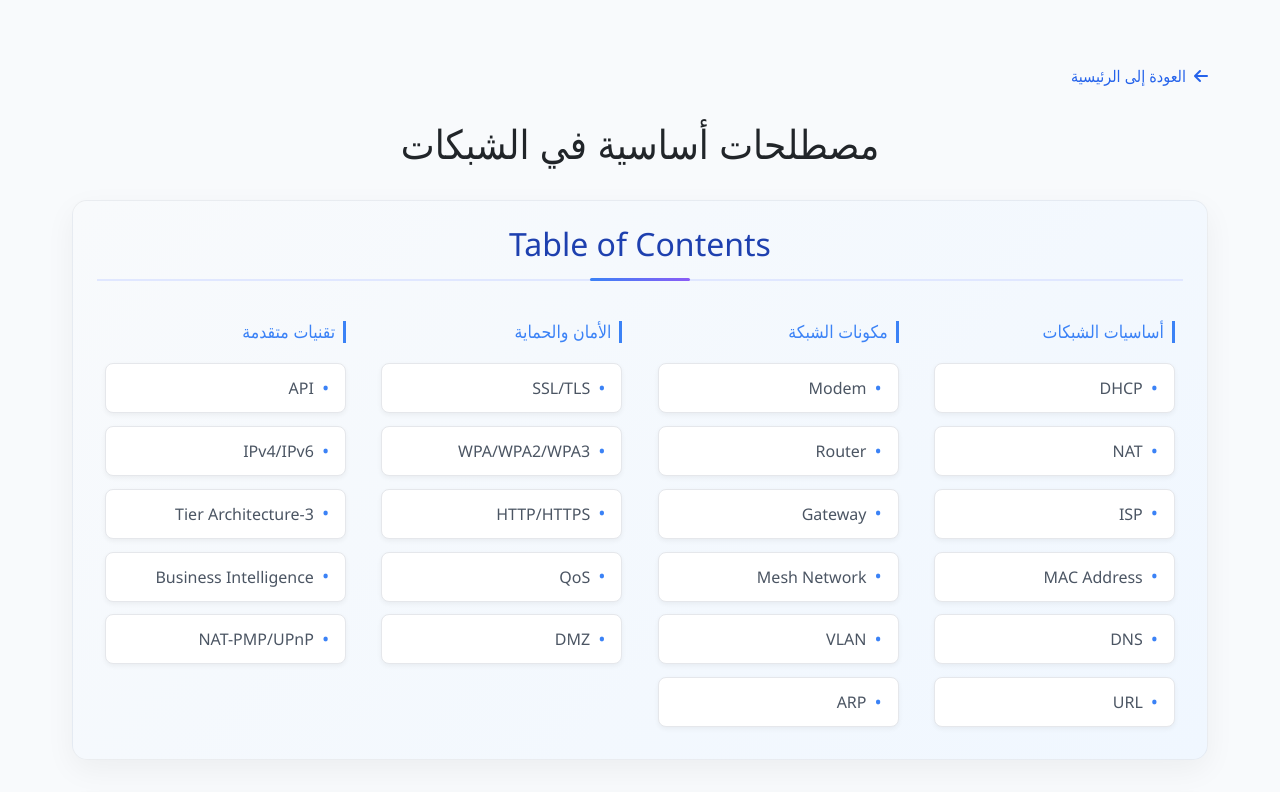
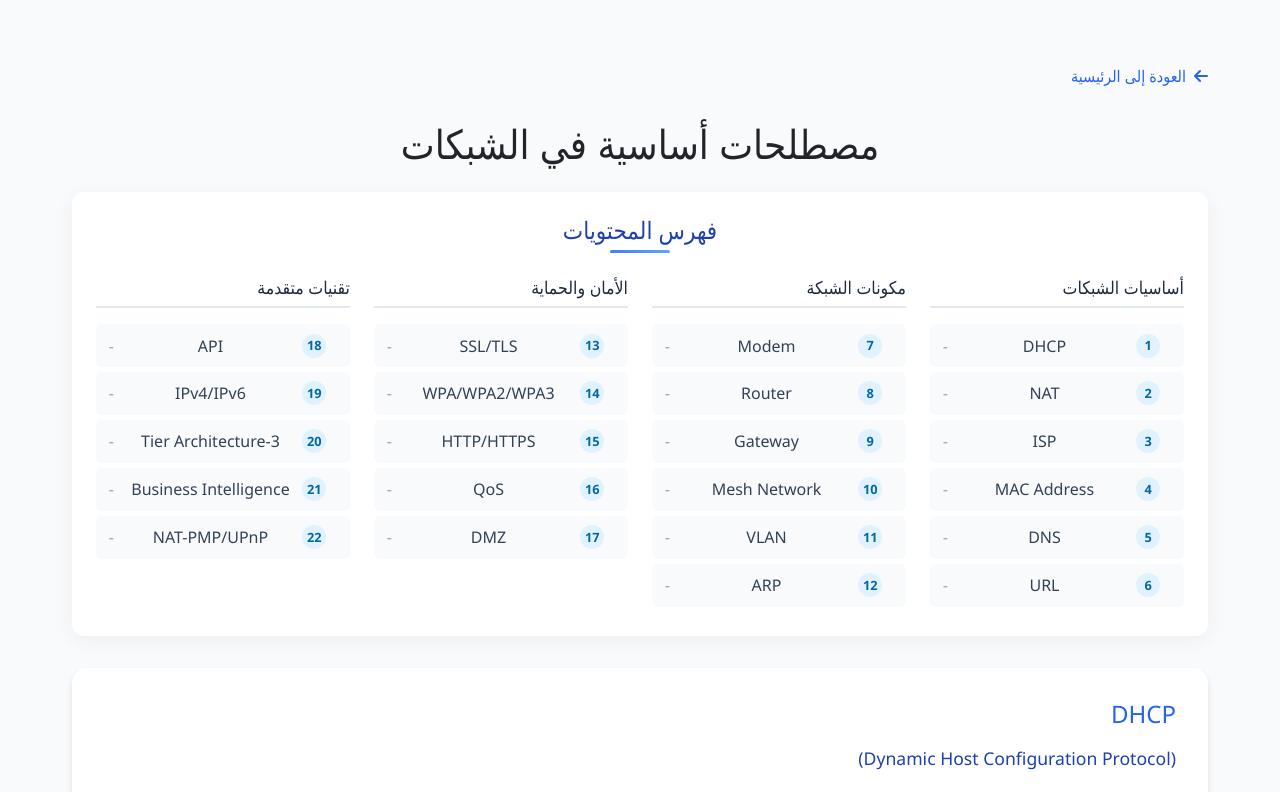
Before and after one commit to ibra070/ibra3.14, a plain HTML site: page network-terms.html in a window 1280 px wide. Shown: the top 792 px of the page. Drawn offline with nearby package versions, Linux system fonts and the light colour scheme.

Commit message:
Add files via upload

```diff
--- a/network-terms.html
+++ b/network-terms.html
@@ -126,89 +126,88 @@
             color: var(--secondary-color);
         }
 
+        /* Table of Contents Styling */
         .table-of-contents {
-            margin: 2rem 0;
-            background: linear-gradient(135deg, #f8fafc 0%, #f0f7ff 100%);
-            border-radius: 15px;
+            background: #ffffff;
+            border-radius: 12px;
+            box-shadow: 0 4px 20px rgba(0, 0, 0, 0.05);
             padding: 1.5rem;
-            box-shadow: 0 10px 30px rgba(0, 0, 0, 0.05);
-            border: 1px solid rgba(0, 0, 0, 0.05);
         }
 
         .table-of-contents h2 {
             color: #1e40af;
             text-align: center;
             margin-bottom: 1.5rem;
-            padding-bottom: 1rem;
-            border-bottom: 2px solid #e0e7ff;
+            font-size: 1.5rem;
             position: relative;
+            padding-bottom: 0.5rem;
         }
 
         .table-of-contents h2::after {
-            content: "";
+            content: '';
             position: absolute;
-            bottom: -2px;
-            right: 50%;
-            transform: translateX(50%);
-            width: 100px;
+            bottom: 0;
+            left: 50%;
+            transform: translateX(-50%);
+            width: 60px;
             height: 3px;
-            background: linear-gradient(90deg, #3b82f6, #8b5cf6);
+            background: linear-gradient(90deg, #3b82f6, #60a5fa);
             border-radius: 3px;
         }
 
         .toc-grid {
             display: grid;
             grid-template-columns: repeat(auto-fit, minmax(250px, 1fr));
-            gap: 1.2rem;
-        }
-
-        .toc-column {
-            display: flex;
-            flex-direction: column;
-            gap: 0.8rem;
-            padding: 0.5rem;
+            gap: 1.5rem;
         }
 
         .toc-column h3 {
-            color: #3b82f6;
-            margin: 0.5rem 0;
-            padding-right: 0.5rem;
-            border-right: 3px solid #3b82f6;
+            color: #1e293b;
             font-size: 1.1rem;
+            margin-bottom: 1rem;
+            padding-bottom: 0.5rem;
+            border-bottom: 2px solid #e2e8f0;
         }
 
         .toc-column a {
             display: flex;
             align-items: center;
-            padding: 0.6rem 1rem;
-            background: white;
-            border-radius: 8px;
+            justify-content: space-between;
+            padding: 0.6rem 0.8rem;
+            margin: 0.3rem 0;
             text-decoration: none;
-            color: #4b5563;
-            font-weight: 500;
-            transition: all 0.3s ease;
-            box-shadow: 0 2px 5px rgba(0, 0, 0, 0.05);
-            border: 1px solid #e5e7eb;
-        }
-
-        .toc-column a:hover {
-            transform: translateY(-2px);
-            box-shadow: 0 5px 15px rgba(0, 0, 0, 0.1);
-            color: #3b82f6;
-            border-color: #bfdbfe;
+            color: #334155;
             background: #f8fafc;
-        }
-
-        .toc-column a::before {
-            content: "•";
-            color: #3b82f6;
-            margin-left: 8px;
-            font-size: 1.2rem;
-            transition: all 0.3s ease;
-        }
-
-        .toc-column a:hover::before {
-            transform: scale(1.5);
+            border-radius: 6px;
+            transition: all 0.2s ease;
+            border-right: 3px solid transparent;
+            direction: rtl;
+        }
+
+        .toc-number {
+            display: inline-flex;
+            align-items: center;
+            justify-content: center;
+            width: 24px;
+            height: 24px;
+            background: #e0f2fe;
+            color: #0369a1;
+            border-radius: 50%;
+            font-size: 0.8rem;
+            font-weight: 600;
+            margin-right: 0.5rem;
+            flex-shrink: 0;
+        }
+
+        .toc-column a:hover .toc-number {
+            background: #3b82f6;
+            color: white;
+        }
+
+        .toc-column a::after {
+            content: "-";
+            margin-right: 0.3rem;
+            color: #94a3b8;
         }
 
         @media (max-width: 768px) {
@@ -233,41 +232,41 @@
 
         <!-- فهرس المحتويات -->
         <div class="term-card table-of-contents">
-            <h2>Table of Contents</h2>
+            <h2>فهرس المحتويات</h2>
             <div class="toc-grid">
                 <div class="toc-column">
                     <h3>أساسيات الشبكات</h3>
-                    <a href="#dhcp">DHCP</a>
-                    <a href="#nat">NAT</a>
-                    <a href="#isp">ISP</a>
-                    <a href="#mac-address">MAC Address</a>
-                    <a href="#dns">DNS</a>
-                    <a href="#url">URL</a>
+                    <a href="#dhcp"><span class="toc-number">1</span>DHCP</a>
+                    <a href="#nat"><span class="toc-number">2</span>NAT</a>
+                    <a href="#isp"><span class="toc-number">3</span>ISP</a>
+                    <a href="#mac-address"><span class="toc-number">4</span>MAC Address</a>
+                    <a href="#dns"><span class="toc-number">5</span>DNS</a>
+                    <a href="#url"><span class="toc-number">6</span>URL</a>
                 </div>
                 <div class="toc-column">
                     <h3>مكونات الشبكة</h3>
-                    <a href="#modem">Modem</a>
-                    <a href="#router">Router</a>
-                    <a href="#gateway">Gateway</a>
-                    <a href="#mesh-network">Mesh Network</a>
-                    <a href="#vlan">VLAN</a>
-                    <a href="#arp">ARP</a>
+                    <a href="#modem"><span class="toc-number">7</span>Modem</a>
+                    <a href="#router"><span class="toc-number">8</span>Router</a>
+                    <a href="#gateway"><span class="toc-number">9</span>Gateway</a>
+                    <a href="#mesh-network"><span class="toc-number">10</span>Mesh Network</a>
+                    <a href="#vlan"><span class="toc-number">11</span>VLAN</a>
+                    <a href="#arp"><span class="toc-number">12</span>ARP</a>
                 </div>
                 <div class="toc-column">
                     <h3>الأمان والحماية</h3>
-                    <a href="#ssl-tls">SSL/TLS</a>
-                    <a href="#wpa">WPA/WPA2/WPA3</a>
-                    <a href="#http-https">HTTP/HTTPS</a>
-                    <a href="#qos">QoS</a>
-                    <a href="#dmz">DMZ</a>
+                    <a href="#ssl-tls"><span class="toc-number">13</span>SSL/TLS</a>
+                    <a href="#wpa"><span class="toc-number">14</span>WPA/WPA2/WPA3</a>
+                    <a href="#http-https"><span class="toc-number">15</span>HTTP/HTTPS</a>
+                    <a href="#qos"><span class="toc-number">16</span>QoS</a>
+                    <a href="#dmz"><span class="toc-number">17</span>DMZ</a>
                 </div>
                 <div class="toc-column">
                     <h3>تقنيات متقدمة</h3>
-                    <a href="#api">API</a>
-                    <a href="#ipv4-ipv6">IPv4/IPv6</a>
-                    <a href="#3-tier-architecture">3-Tier Architecture</a>
-                    <a href="#bi">Business Intelligence</a>
-                    <a href="#nat-pmp">NAT-PMP/UPnP</a>
+                    <a href="#api"><span class="toc-number">18</span>API</a>
+                    <a href="#ipv4-ipv6"><span class="toc-number">19</span>IPv4/IPv6</a>
+                    <a href="#3-tier-architecture"><span class="toc-number">20</span>3-Tier Architecture</a>
+                    <a href="#bi"><span class="toc-number">21</span>Business Intelligence</a>
+                    <a href="#nat-pmp"><span class="toc-number">22</span>NAT-PMP/UPnP</a>
                 </div>
             </div>
         </div>
```
